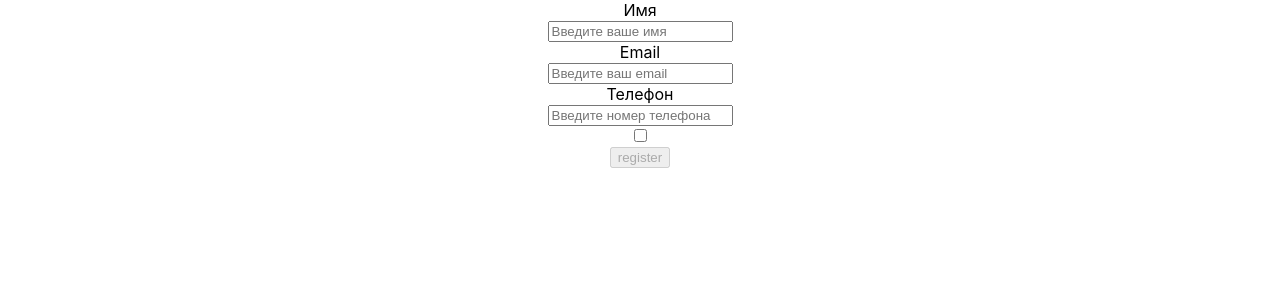
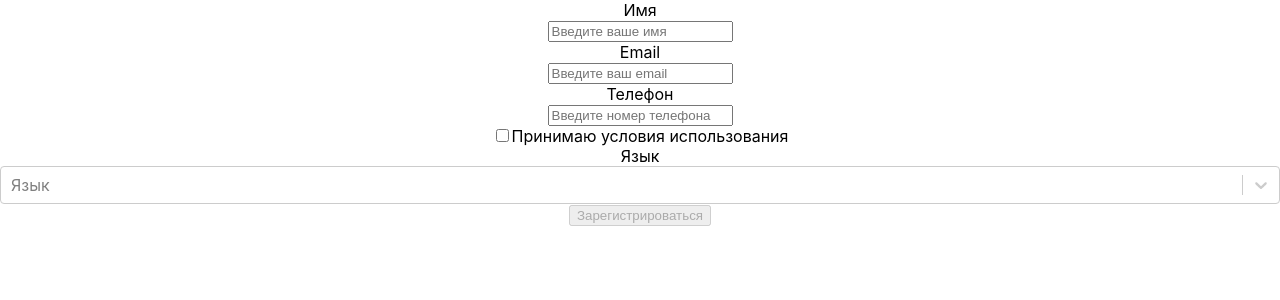
Before and after one commit to dante2s/redux-form-test, a React (Create React App) app: page / in a window 1280 px wide. Shown: the top 300 px of the page. Built offline with nearby package versions, Linux system fonts and the light colour scheme.

Commit message:
react-select

```diff
--- a/package.json
+++ b/package.json
@@ -10,6 +10,7 @@
     "react-dom": "^17.0.1",
     "react-redux": "^7.2.2",
     "react-scripts": "4.0.1",
+    "react-select": "^4.0.2",
     "redux": "^4.0.5",
     "redux-form": "^8.3.7",
     "redux-thunk": "^2.3.0",
--- a/src/Register/FormControls.js
+++ b/src/Register/FormControls.js
@@ -1,9 +1,45 @@
-export const renderField = ({input, label, placeholder, type, meta: {touched, error}}) => (
+import React from 'react';
+import Select from 'react-select'
+export const renderField = ({input, label, placeholder, type, name, meta: {touched, error}}) => (
     <div>
         <label>{label}</label>
         <div>
-            <input {...input} placeholder={placeholder} type={type}/>
+            <input {...input} placeholder={placeholder} type={type} name={name}/>
             {touched && (error && <span>{error}</span>)}
         </div>
     </div>
-)
+);
+export const renderCheckbox = ({input, label, type, name, meta: {touched, error}}) => (
+        <div>
+            <label><input {...input} type={type} name={name}/>{label}</label>
+            {touched && (error && <span>{error}</span>)}
+        </div>
+);
+export const renderSelect = props => {
+    const { input, options, label, name, placeholder, className, classNamePrefix} = props;
+
+    const handleBlur = () => {
+        setTimeout(() => {
+            const { input } = props;
+            input.onBlur(input.value);
+        }, 1);
+    };
+    console.log(input);
+    return (
+        <div>
+            <label>{label}</label>
+            <div>
+                <Select
+                    {...input}
+                    onChange={value => input.onChange(value)}
+                    onBlur={handleBlur}
+                    placeholder={placeholder}
+                    options={options}
+                    name={name}
+                    className={className}
+                    classNamePrefix={classNamePrefix}
+                />
+            </div>
+        </div>
+    )
+}
--- a/src/Register/Register.jsx
+++ b/src/Register/Register.jsx
@@ -1,7 +1,7 @@
 import React from 'react';
 import {Field, reduxForm} from "redux-form";
 import Validators from "../validators/validators";
-import {renderField} from "./FormControls";
+import {renderCheckbox, renderField, renderSelect} from "./FormControls";
 
 let ValidatorObject = new Validators();
 const maxLength30 = ValidatorObject.maxLengthCreator(30);
@@ -9,6 +9,24 @@ const requiredField = ValidatorObject.requiredField;
 const validEmail = ValidatorObject.validEmail;
 const validName = ValidatorObject.validName;
 const validPhone = ValidatorObject.validPhone;
+const userOptions = [
+    {
+        label: 'Русский',
+        value: 'russian',
+    },
+    {
+        label: 'Английский',
+        value: 'english',
+    },
+    {
+        label: 'Китайский',
+        value: 'chinese',
+    },
+    {
+        label: 'Испанский',
+        value: 'spanish',
+    },
+];
 
 let RegisterForm = (props) => {
     const { handleSubmit, submitting, pristine, invalid  } = props;
@@ -20,27 +38,40 @@ let RegisterForm = (props) => {
                        type={"text"}
                        component={renderField}
                        name={"name"}
-                       validate={[requiredField, maxLength30, validName]}/>
+                       validate={[requiredField, maxLength30, validName]}
+                />
 
                 <Field label={"Email"}
                        placeholder={"Введите ваш email"}
                        type={"email"}
                        component={renderField}
                        name={"email"}
-                       validate={[requiredField, validEmail]}/>
+                       validate={[requiredField, validEmail]}
+                />
 
                 <Field label={"Телефон"}
                        placeholder={"Введите номер телефона"}
                        type="text"
                        component={renderField}
                        name={"phone"}
-                       validate={[requiredField, validPhone]}/>
+                       validate={[requiredField, validPhone]}
+                />
 
                 <Field type={"checkbox"}
-                       component={renderField}
+                       component={renderCheckbox}
                        name={"accept"}
-                       validate={requiredField}/>
-                <button disabled={pristine || invalid || submitting}>register</button>
+                       validate={requiredField}
+                        label={"Принимаю условия использования"}
+                />
+                <Field name={"currentLanguage"}
+                       component={renderSelect}
+                       options={userOptions}
+                       placeholder={"Язык"}
+                       label={"Язык"}
+                       className={'selectContainer'}
+                       classNamePrefix={'react-select'}
+                />
+                <button disabled={pristine || invalid || submitting}>Зарегистрироваться</button>
             </form>
         </div>
     )
@@ -60,5 +91,5 @@ const Register = () => {
                 <ReduxRegisterForm onSubmit={onSubmit}/>
             </div>
         )
-}
+};
 export default Register;
```
Also changed, not shown: 1 other file (tests, documents, lock files or other folders).
